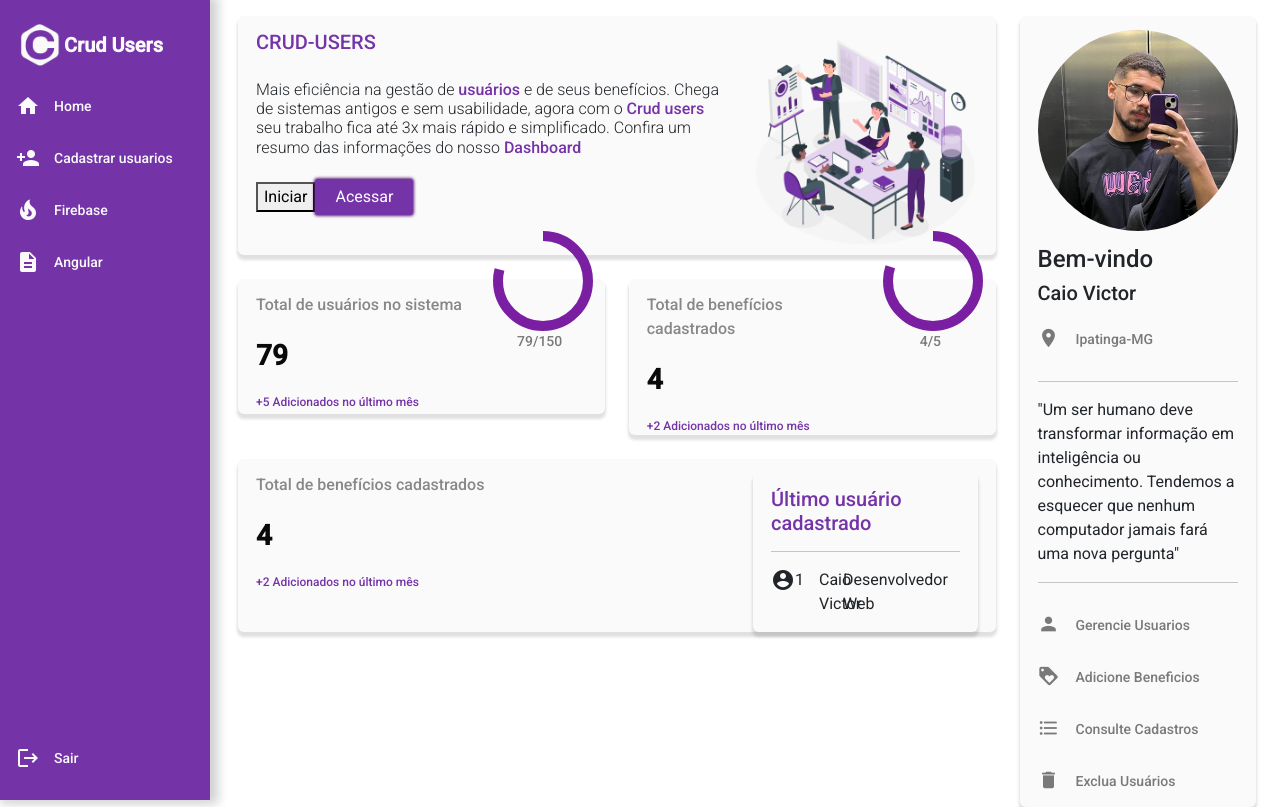
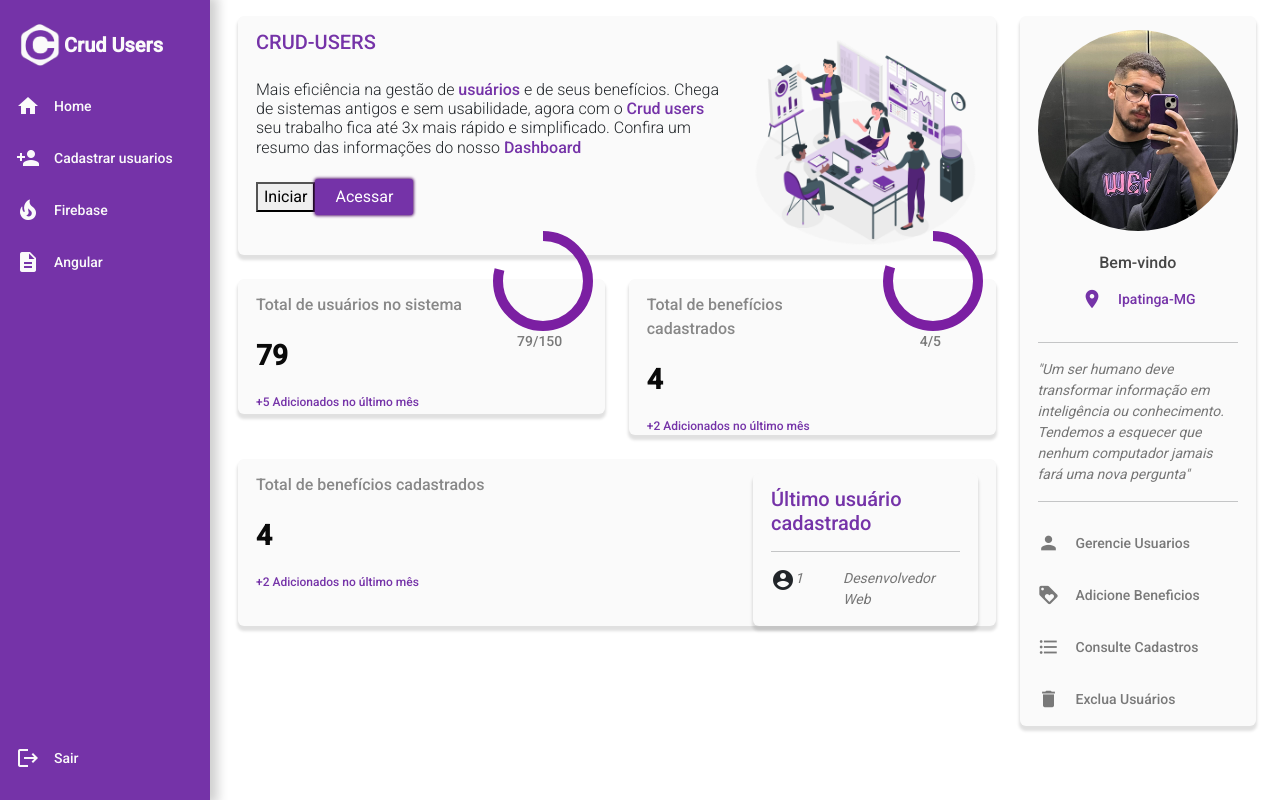
Before and after one commit to CaioVictor3/Crud-Users, an Angular app: page /home in a window 1280 px wide. Built offline with nearby package versions, Linux system fonts and the light colour scheme.

Commit message:
Implement dynamic user name display in home component

```diff
--- a/src/app/pages/home/home.component.html
+++ b/src/app/pages/home/home.component.html
@@ -78,7 +78,7 @@
                                     <div class="row">
                                         <div class="col-1"> <mat-icon>account_circle</mat-icon> </div>
                                         <div class="col-1"><p class="texto-p">1</p></div>
-                                        <div class="col-1"><p class="texto-p">Caio Victor</p></div>
+                                        <div class="col-1"><p class="texto-p">{{userName}}</p></div>
                                         <div class="col-1"><p class="texto-p">Desenvolvedor Web</p></div>
                                     </div>
                                 </div>
@@ -95,7 +95,7 @@
                 <div class="container-perfil">
                     <img src="../../../assets/imagem-perfil.jpeg" class="img-perfil">
                     <h4>Bem-vindo</h4>
-                    <h5>Caio Victor</h5>
+                    <h5>{{userName}}</h5>
                     <li>
                         <mat-icon>location_on</mat-icon>
                         Ipatinga-MG
--- a/src/app/pages/home/home.component.scss
+++ b/src/app/pages/home/home.component.scss
@@ -87,11 +87,32 @@ li{
     object-fit: cover;
 }
 
-.container{
+.container-perfil{
     width: 100%;
     text-align: center;
     h4{
         font-size: 16px;
+        font-weight: 500;
+        color: #474747;
+        margin: 8px 0px 0px 0px;
+
+    }
+    h5{
+        font-size: 14px;
+        color: #6d6d6d;
+        font-weight: 400;
+        margin: 2px 0px 0px 0px;
+    }
+    li{
+        justify-content: center;
+        color: var(--primary-color);
+        border: none;
 
     }
 }
+
+.texto-p{
+    font-size: 14px;
+    font-style: italic;
+    color: #767676;
+}
--- a/src/app/pages/home/home.component.ts
+++ b/src/app/pages/home/home.component.ts
@@ -9,4 +9,10 @@ import { Component } from '@angular/core';
 
 export class HomeComponent {
 
+  userName: string | null
+
+  ngOnInit(): void {
+    this.userName = sessionStorage.getItem('user')
+  }
+
 }
```
